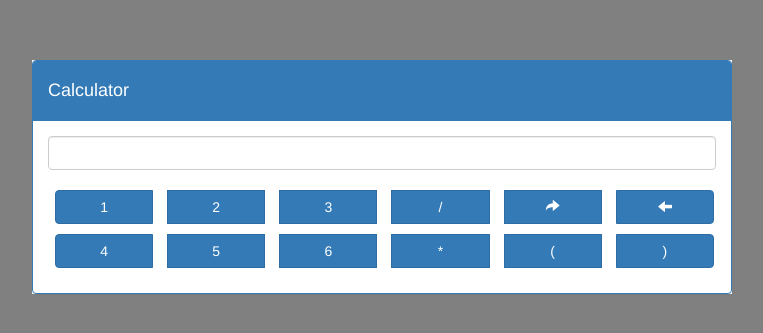
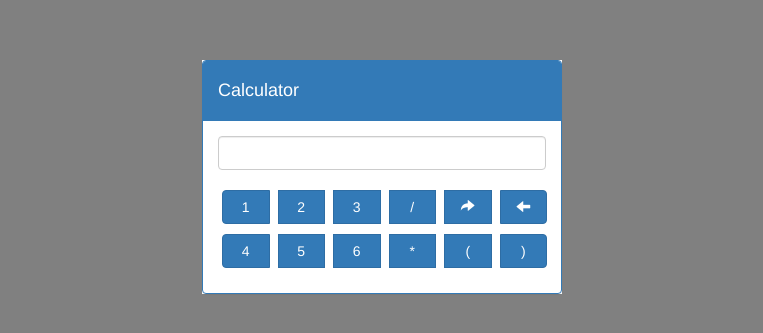
Before and after one commit to maiorovi/calculator-gui, an Angular app: page / in a window 1280 px wide. Shown: the part 213-546 px from the top of the page, without its empty margins (258-1021 px from the left). Built offline with nearby package versions, Linux system fonts and the light colour scheme.

Commit message:
adjusted size

```diff
--- a/src/app/app.component.css
+++ b/src/app/app.component.css
@@ -14,7 +14,7 @@
 .inner {
   margin-left: auto;
   margin-right: auto;
-  width: 700px;
+  width: 360px;
   /*padding: 20px;*/
   background-color: white;
 }
--- a/src/app/calculator-core/calculator-core.component.css
+++ b/src/app/calculator-core/calculator-core.component.css
@@ -11,7 +11,7 @@ margin:10px 0px;
 }
 
 .calculator-btn {
-  padding: 0px 7px;
+  padding: 0px 4px;
 }
 
 .btn-line {
```
